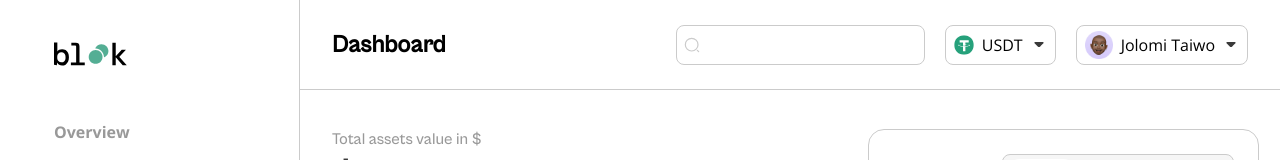
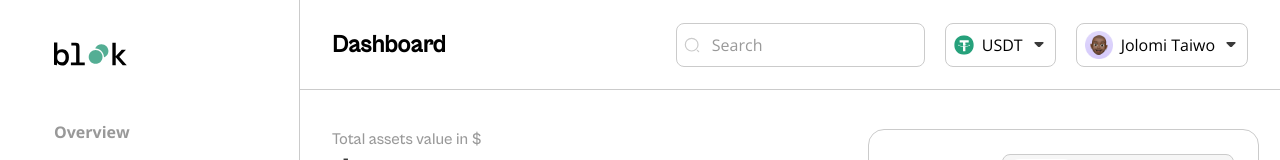
Before and after one commit to JolomiTee/Dashboard-Variants, a React (Vite) app: page / in a window 1280 px wide. Shown: the top 160 px of the page. Built offline with nearby package versions, Linux system fonts and the light colour scheme.

Commit message:
Implementing dark mode. Navbar darkmode done

```diff
--- a/src/components/Blok/BlokMain.jsx
+++ b/src/components/Blok/BlokMain.jsx
@@ -4,7 +4,7 @@ import BlokDashboard from './BlokDashboard'
 
 const BlokMain = ({activeMenu, setActiveMenu}) => {
   return (
-    <main className='bg-white relative w-full h-screen overflow-scroll'>
+    <main className='bg-white dark:bg-dark-mode relative w-full h-screen overflow-scroll'>
         <BlokNavbar
             activeMenu={activeMenu}
             setActiveMenu={setActiveMenu}
--- a/src/components/Blok/BlokNavbar.jsx
+++ b/src/components/Blok/BlokNavbar.jsx
@@ -11,12 +11,12 @@ const BlokNavbar = ({ activeMenu, setActiveMenu }) => {
     const { currentMenu, appTheme } = useBlokContext()
     const [subNavigation, setSubNavigation] = useState(false)
     return (
-        <div className='px-4 md:px-[40px] xl:px-[32px] py-3 xl:py-[29px] border-b border-blok-color w-100 flex justify-between items-center max-h-[90px] fixed w-full bg-white navbar'>
+        <div className='px-4 md:px-[40px] xl:px-[32px] py-3 xl:py-[29px] border-b border-blok-color w-100 flex justify-between items-center max-h-[90px] fixed w-full bg-white dark:bg-dark-mode navbar'>
             <div className='flex items-center justify-start'>
                 <button onClick={() => setActiveMenu((prevMenuState) => !prevMenuState)}>
                     <BsLayoutTextSidebar className='lg:hidden me-5 hover:rotate-180 hover:shadow' style={{ width: '25px', height: '25px' }} />
                 </button>
-                <h1 className='font-cabinet font-bold text-24 leading-[30px] w-max'>{currentMenu}</h1>
+                <h1 className='font-cabinet font-bold text-24 leading-[30px] w-max dark:text-white'>{currentMenu}</h1>
             </div>
 
 
@@ -29,20 +29,20 @@ const BlokNavbar = ({ activeMenu, setActiveMenu }) => {
 
             </div>
 
-            <div className={`flex flex-col gap-5 absolute top-[70px] right-2 items-center bg-white shadow-md p-5 w-[270px] rounded-8 lg:flex-row lg:justify-end lg:relative lg:top-0 lg:right-0 lg:w-full lg:shadow-none lg:p-0 ${!subNavigation ? 'hidden' : 'block'} lg:flex`}>
+            <div className={`flex flex-col gap-5 absolute top-[70px] right-2 items-center bg-transparent shadow-md p-5 w-[270px] rounded-8 lg:flex-row lg:justify-end lg:relative lg:top-0 lg:right-0 lg:w-full lg:shadow-none lg:p-0 ${!subNavigation ? 'hidden' : 'block'} lg:flex`}>
 
                 <div className="flex items-center relative">
                     <img src={SearchIcon} alt="" className='absolute z-[5] ms-2 w-[16px] h-[16px]' />
-                    <input type="search" name="search" id="search" className='border border-blok-color py-[5px] ps-[35px] pe-[10px] rounded-8 relative focus:ring-0 focus:outline-transparent h-10' />
+                    <input type="search" name="search" id="search" placeholder='Search' className='border border-blok-color py-[5px] ps-[35px] pe-[10px] rounded-8 relative focus:ring-0 focus:outline-transparent h-11 placeholder:text-blok-grey dark:bg-gray-600' />
                 </div>
-                <div className="border border-blok-color p-1 rounded-8 px-2 flex justify-center items-center gap-2 h-10">
+                <div className="border border-blok-color p-1 rounded-8 px-2 flex justify-center items-center gap-2 h-11 dark:text-white">
                     <img src={Tether} alt="" className='w-5 h-5' />
                     <span className='flex flex-shrink-0'>USDT</span>
                     <button>
                         <img src={ChevronFilledDown} alt="coin" />
                     </button>
                 </div>
-                <div className="border border-blok-color p-1 rounded-8 px-2 flex justify-center items-center gap-2 h-10">
+                <div className="border border-blok-color p-1 rounded-8 px-2 flex justify-center items-center gap-2 h-11 dark:text-white">
                     <img src={ProfilePicture} alt="" className='w-7 h-7' />
                     <span className='flex flex-shrink-0'>Jolomi Taiwo</span>
                     <button>
--- a/tailwind.config.js
+++ b/tailwind.config.js
@@ -33,6 +33,7 @@ module.exports = {
                 'blok-green': '#EFF7F4',
                 'blok-component-grey': '#F6F6F6',
                 'dark-mode': '#070C0F',
+                'searchbar-dark': '#3A3A3A80'
 			},
 			borderWidth: {
 				1: "1px",
```
